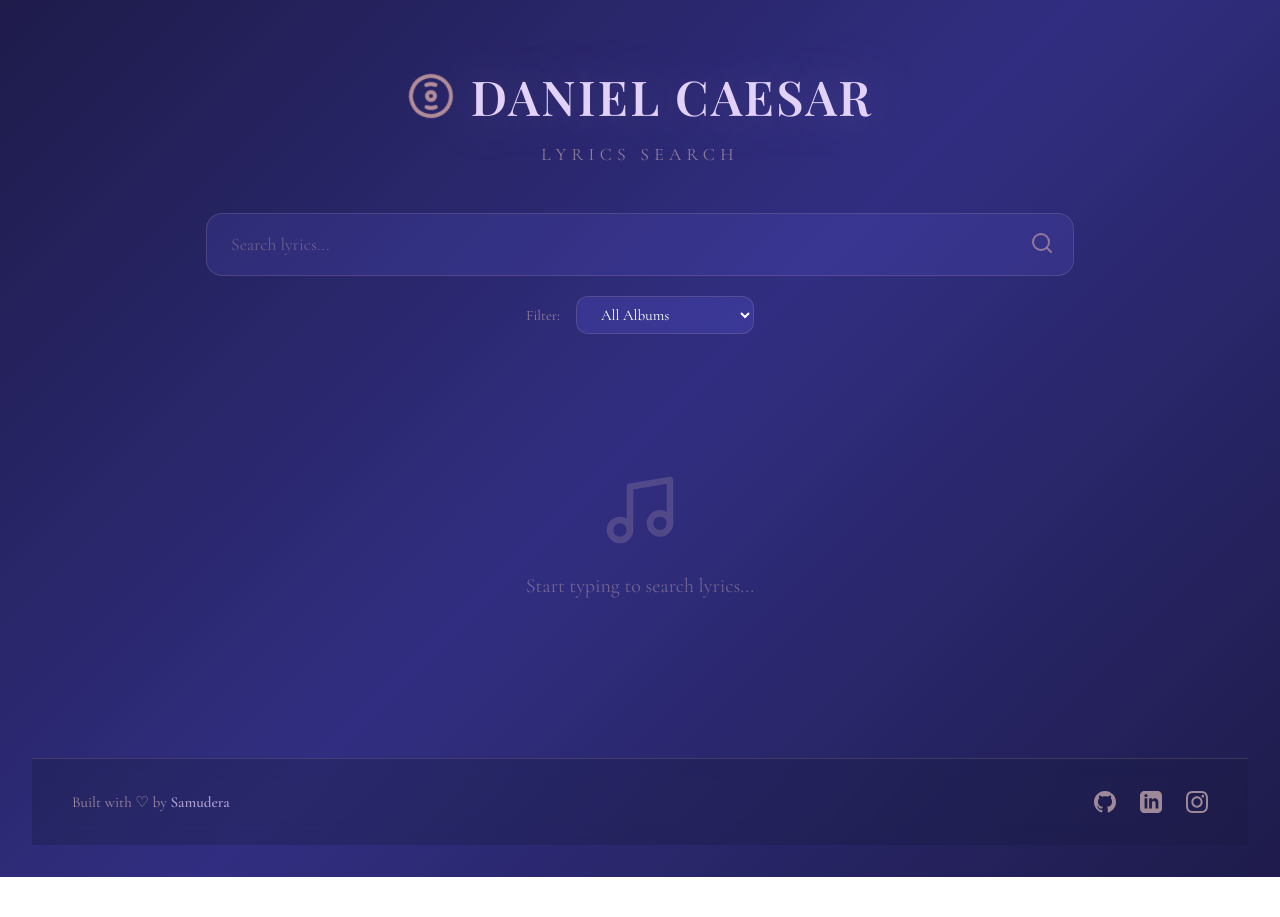
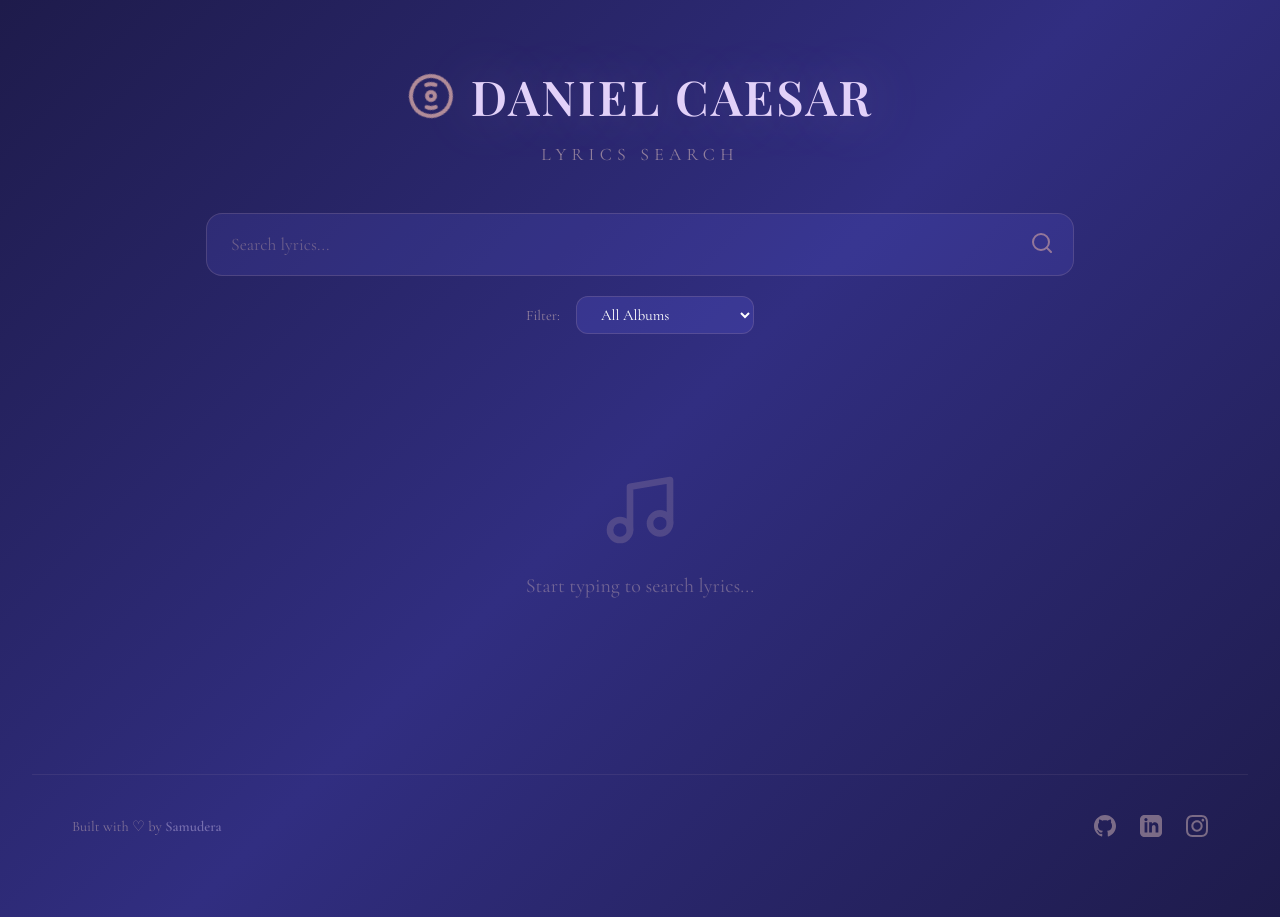
Before and after one commit to aubreyasta/daniel_caesar_lyrics_finder, a React (Vite) app in the folder frontend/: page / in a window 1280 px wide. Before the commit the page ends 877 px from the top, so only its background shows below. Built offline with nearby package versions, Linux system fonts and the light colour scheme.

Commit message:
Improved footer

```diff
--- a/frontend/src/components/Footer.css
+++ b/frontend/src/components/Footer.css
@@ -1,14 +1,11 @@
 .footer {
-    background: rgba(26, 29, 61, 0.3);
-    /* More transparent */
-    backdrop-filter: blur(10px);
-    /* Subtle blur effect */
+    background: transparent;
+    /* No background at all */
     color: #e8c4c4;
-    padding: 2rem 0;
-    margin-top: 4rem;
-    /* Add gap from content above */
-    border-top: 1px solid rgba(232, 196, 196, 0.15);
-    /* More subtle border */
+    padding: 2.5rem 0 3rem 0;
+    margin-top: 5rem;
+    border-top: 1px solid rgba(232, 196, 196, 0.08);
+    /* Super subtle line */
 }
 
 .footer-content {
@@ -24,17 +21,17 @@
 
 .footer-text {
     margin: 0;
-    font-size: 0.95rem;
+    font-size: 0.9rem;
     font-family: 'Cormorant Garamond', serif;
     color: #d4b8b8;
-    opacity: 0.7;
-    /* More subtle text */
+    opacity: 0.5;
+    /* Very subtle */
 }
 
 .footer-name {
     font-weight: 600;
     color: #e2d1f9;
-    opacity: 1;
+    opacity: 0.8;
 }
 
 .footer-links {
@@ -47,7 +44,7 @@
     transition: all 0.3s ease;
     display: flex;
     align-items: center;
-    opacity: 0.7;
+    opacity: 0.5;
 }
 
 .footer-link:hover {
@@ -69,6 +66,6 @@
     }
 
     .footer {
-        margin-top: 3rem;
+        margin-top: 4rem;
     }
 }
```
